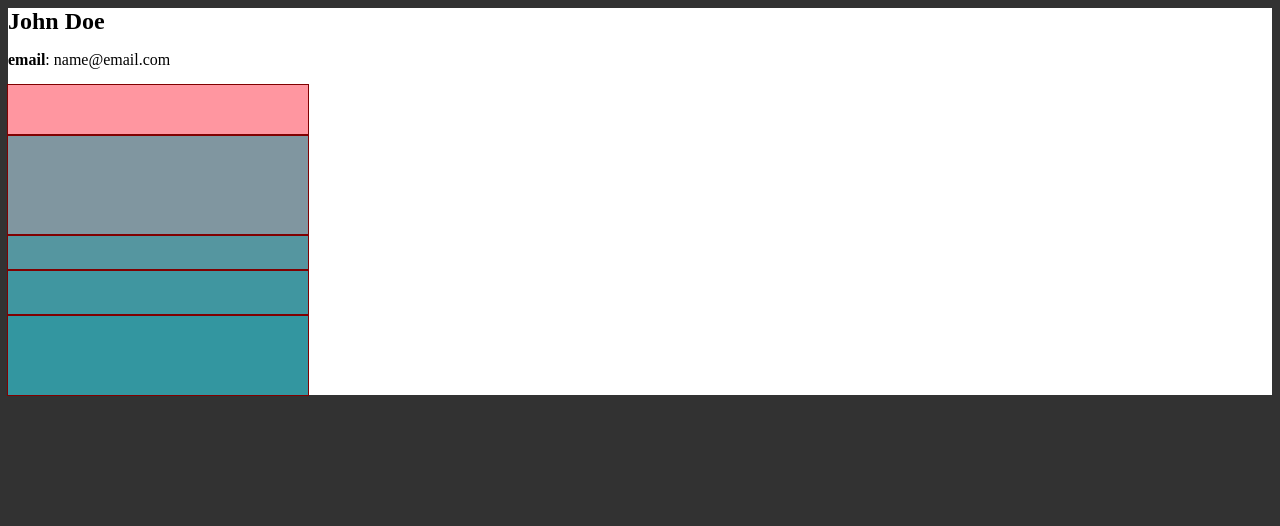
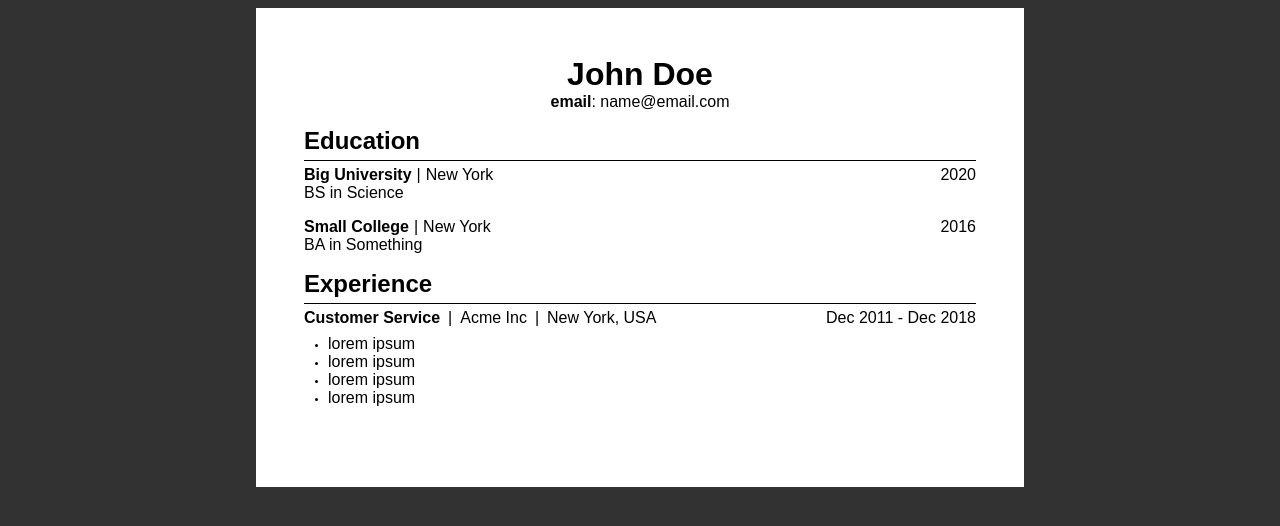
Before and after one commit to johnrdoty92/resume-builder, a React (Vite) app: page / in a window 1280 px wide. Shown: the top 526 px of the page. Built offline with nearby package versions, Linux system fonts and the light colour scheme.

Commit message:
added experience and education sections

```diff
--- /dev/null
+++ b/prettier.config.cjs
@@ -0,0 +1,3 @@
+module.exports = {
+  printWidth: 100,
+};
--- a/src/App.tsx
+++ b/src/App.tsx
@@ -1,21 +1,71 @@
 import { DragAndDrop } from "./components/DragAndDrop";
-import classes from "./components/DragAndDrop.module.css";
+// import classes from "./components/DragAndDrop.module.css";
+import { Education } from "./components/Sections/Education/Education";
+import { Experience } from "./components/Sections/Experience/Experience";
 import { Header } from "./components/Sections/Header/Header";
 
-const HEIGHTS = ["50px", "100px", "35px", "45px", "80px"] as const;
-const nodes = HEIGHTS.map((height, i) => (
-  <div
-    key={i}
-    className={classes.draggable}
-    style={{ height, backgroundColor: `rgb(${255 / (i + 1)}, 150, 160)` }}
-  />
-));
+// const HEIGHTS = ["50px", "100px", "35px", "45px", "80px"] as const;
+// const nodes = HEIGHTS.map((height, i) => (
+//   <div
+//     key={i}
+//     className={classes.draggable}
+//     style={{ height, backgroundColor: `rgb(${255 / (i + 1)}, 150, 160)` }}
+//   />
+// ));
+
+const SAMPLE_PROPS = {
+  header: {
+    name: "John Doe",
+    email: "name@email.com",
+  },
+  education: [
+    {
+      name: "Big University",
+      date: "2020",
+      location: "New York",
+      degreeOrCertificate: "BS in Science",
+    },
+    {
+      name: "Small College",
+      date: "2016",
+      location: "New York",
+      degreeOrCertificate: "BA in Something",
+    },
+  ],
+  experience: [
+    {
+      workplace: "Acme Inc",
+      role: "Customer Service",
+      location: "New York, USA",
+      dates: "Dec 2011 - Dec 2018",
+      bulletPoints: ["lorem ipsum", "lorem ipsum", "lorem ipsum", "lorem ipsum"],
+    },
+  ],
+  skills: {},
+};
 
 function App() {
+  const { header, education, experience } = SAMPLE_PROPS;
   return (
-    <main style={{ background: "white" }}>
-      <Header name="John Doe" details={{ email: "name@email.com" }} />
-      <DragAndDrop nodes={nodes} />
+    <main
+      style={{
+        background: "white",
+        width: "8in",
+        maxHeight: "11in",
+        marginInline: "auto",
+        padding: "0.5in",
+      }}
+    >
+      <Header name={header.name} details={{ email: header.email }} />
+      <Education entries={education} />
+      <Experience entries={experience} />
+      {/* <DragAndDrop nodes={nodes} /> */}
+      {/* <DragAndDrop
+        nodes={[
+          <Education key="education" entries={education} />,
+          <Experience key="experience" entries={experience} />,
+        ]}
+      /> */}
     </main>
   );
 }
--- a/src/components/DragAndDrop.module.css
+++ b/src/components/DragAndDrop.module.css
@@ -1,11 +1,10 @@
 .draggable {
-    background-color: red;
-    outline: 1px solid maroon;
-    width: 300px;
+    background-color: white;
 }
 
 .draggable:hover {
     cursor: grab;
+    background-color: rgb(225, 225, 225);
 }
 
 .dragging {
--- /dev/null
+++ b/src/components/Sections/Education/Education.module.css
@@ -0,0 +1,24 @@
+.educationItemsContainer {
+    display: flex;
+    flex-direction: column;
+    gap: 1em;
+}
+
+.educationItemRow {
+    display: flex;
+    gap: 5px;
+}
+
+.educationName {
+    font-weight: bold;
+}
+
+.educationName::after {
+    content: "|";
+    margin-left: 5px;
+    font-weight: lighter;
+}
+
+.educationItemRow p:last-child:not(:first-child) {
+    margin-left: auto;
+}
--- /dev/null
+++ b/src/components/Sections/Education/Education.tsx
@@ -0,0 +1,32 @@
+import { Section } from "../Section";
+import classes from "./Education.module.css";
+
+type EducationEntry = {
+  name: string;
+  date: string;
+  location?: string;
+  degreeOrCertificate: string;
+};
+
+type EducationProps = { entries: EducationEntry[] };
+
+export const Education = ({ entries }: EducationProps) => {
+  return (
+    <Section title="Education">
+      <div className={classes.educationItemsContainer}>
+        {entries.map(({ date, degreeOrCertificate, name, location }) => (
+          <div key={name + degreeOrCertificate}>
+            <div className={classes.educationItemRow}>
+              <p className={classes.educationName}>{name}</p>
+              {location && <p>{location}</p>}
+              <p>{date}</p>
+            </div>
+            <div className={classes.educationItemRow}>
+              <p>{degreeOrCertificate}</p>
+            </div>
+          </div>
+        ))}
+      </div>
+    </Section>
+  );
+};
--- /dev/null
+++ b/src/components/Sections/Experience/Experience.module.css
@@ -0,0 +1,31 @@
+.experienceEntry {
+    padding-bottom: 16px;
+}
+
+.experienceDetails {
+    display: flex;
+    gap: 8px;
+    padding-bottom: 8px;
+}
+
+.experienceDetails p:last-child {
+    margin-left: auto;
+}
+
+.experienceDetails p:first-child {
+    font-weight: bold;
+}
+
+.experienceDetails p:is(:nth-child(1), :nth-child(2))::after {
+    content: '|';
+    margin-left: 8px;
+    font-weight: lighter;
+}
+
+.experienceEntry li {
+    margin-left: 24px;
+}
+
+.experienceEntry li::marker {
+    font-size: 10px;
+}
--- /dev/null
+++ b/src/components/Sections/Experience/Experience.tsx
@@ -0,0 +1,34 @@
+import { Section } from "../Section";
+import classes from "./Experience.module.css";
+
+type ExperienceEntry = {
+  workplace: string;
+  role: string;
+  location: string;
+  dates: string;
+  bulletPoints: string[];
+};
+
+type ExperienceProps = { entries: ExperienceEntry[] };
+
+export const Experience = ({ entries }: ExperienceProps) => {
+  return (
+    <Section title="Experience">
+      {entries.map(({ workplace, role, location, dates, bulletPoints }, i) => (
+        <div className={classes.experienceEntry} key={workplace + i}>
+          <div className={classes.experienceDetails}>
+            <p>{role}</p>
+            <p>{workplace}</p>
+            <p>{location}</p>
+            <p>{dates}</p>
+          </div>
+          <ul>
+            {bulletPoints.map((point, i) => (
+              <li key={i}>{point}</li>
+            ))}
+          </ul>
+        </div>
+      ))}
+    </Section>
+  );
+};
--- a/src/components/Sections/Header/Header.module.css
+++ b/src/components/Sections/Header/Header.module.css
@@ -1,14 +1,16 @@
 .header {
     display: flex;
     flex-direction: column;
+    margin-bottom: 1rem;
 }
 
 .name {
-    margin: 0;
+    margin-inline: auto;
 }
 
 .detailsContainer {
     display: flex;
+    margin-inline: auto;
 }
 
 .detail {}
--- a/src/components/Sections/Header/Header.tsx
+++ b/src/components/Sections/Header/Header.tsx
@@ -6,9 +6,10 @@ type HeaderProps = {
   name: string;
   details?: Partial<Record<DetailKey, string>>;
 };
+
 export const Header = ({ name, details = {} }: HeaderProps) => {
   return (
-    <section className={classes.header}>
+    <div className={classes.header}>
       <h1 className={classes.name}>{name}</h1>
       <div className={classes.detailsContainer}>
         {Object.entries(details).map(([detailType, detailInfo], i) => {
@@ -19,6 +20,6 @@ export const Header = ({ name, details = {} }: HeaderProps) => {
           );
         })}
       </div>
-    </section>
+    </div>
   );
 };
--- a/src/components/Sections/Section.tsx
+++ b/src/components/Sections/Section.tsx
@@ -1,3 +1,13 @@
-export const Section = () => {
-    // accepts props like title, items, etc
-}
+type SectionProps = {
+  title: string;
+  children: React.ReactNode;
+};
+
+export const Section = ({ title, children }: SectionProps) => {
+  return (
+    <section>
+      <h2>{title}</h2>
+      {children}
+    </section>
+  );
+};
--- a/src/main.css
+++ b/src/main.css
@@ -1,3 +1,7 @@
+:root {
+    font-family: Arial, sans-serif;
+}
+
 *,
 *::before,
 *::after {
@@ -8,3 +12,25 @@ html {
     height: 100dvh;
     background-color: rgb(50, 50, 50);
 }
+
+h1,
+h2,
+h3,
+h4,
+h5,
+h6,
+ul,
+p {
+    margin: 0;
+    padding: 0;
+}
+
+section {
+    padding-bottom: 1rem;
+}
+
+section h2 {
+    padding-bottom: 5px;
+    margin-bottom: 5px;
+    border-bottom: 1px solid black;
+}
```
